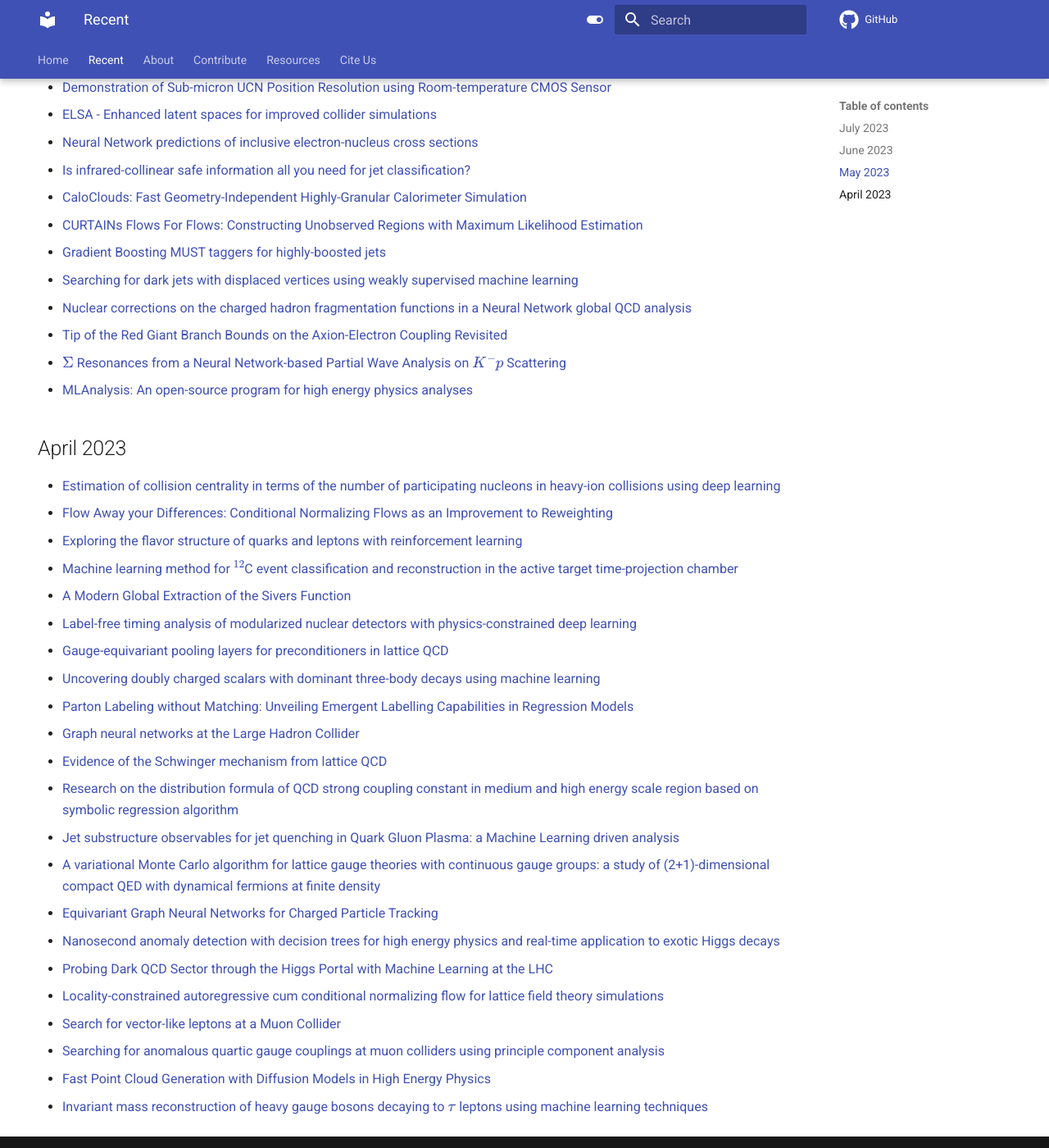
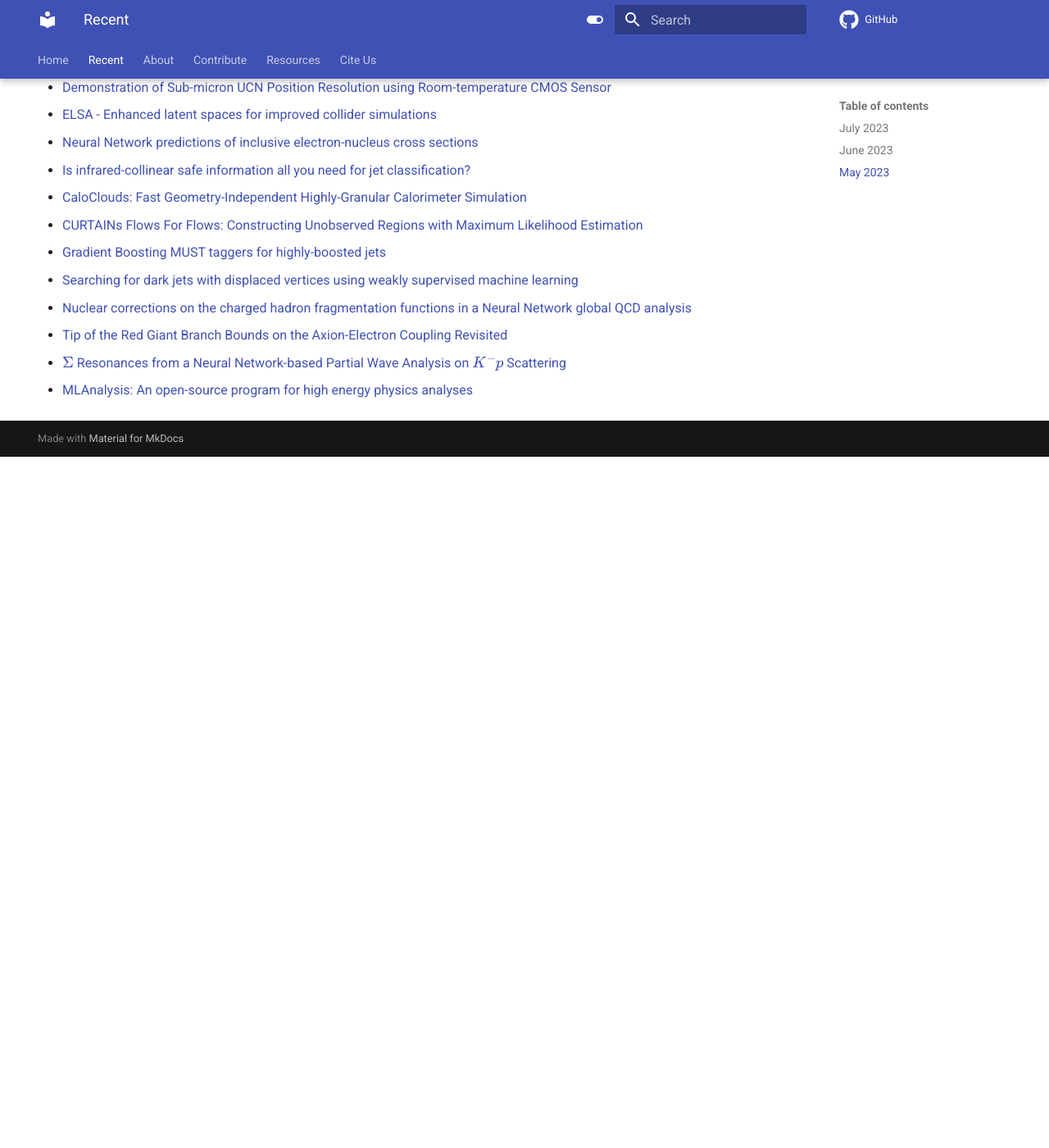
Before and after one commit to iml-wg/HEPML-LivingReview, an MkDocs documentation site: the page built from docs/recent.md, in a window 1280 px wide and 1400 px high, scrolled down 1669 px. Shown: the whole window at 82% size. Built offline with MkDocs 1.6.1 and Material for MkDocs 9.7.7, drawn with Linux system fonts in a browser that asks for light colours; comment, search, counter and statistics services are not loaded; after the commit the page ends 2226 px from its top, so only the background shows below that.

```diff
--- a/docs/recent.md
+++ b/docs/recent.md
@@ -61,27 +61,3 @@
 * [Tip of the Red Giant Branch Bounds on the Axion-Electron Coupling Revisited](https://arxiv.org/abs/2305.03113)
 * [$\Sigma$ Resonances from a Neural Network-based Partial Wave Analysis on $K^-p$ Scattering](https://arxiv.org/abs/2305.01852)
 * [MLAnalysis: An open-source program for high energy physics analyses](https://arxiv.org/abs/2305.00964)
-
-## April 2023
-* [Estimation of collision centrality in terms of the number of participating nucleons in heavy-ion collisions using deep learning](https://arxiv.org/abs/2305.00493)
-* [Flow Away your Differences: Conditional Normalizing Flows as an Improvement to Reweighting](https://arxiv.org/abs/2304.14963)
-* [Exploring the flavor structure of quarks and leptons with reinforcement learning](https://arxiv.org/abs/2304.14176)
-* [Machine learning method for $^{12}$C event classification and reconstruction in the active target time-projection chamber](https://arxiv.org/abs/2304.13233)
-* [A Modern Global Extraction of the Sivers Function](https://arxiv.org/abs/2304.14328)
-* [Label-free timing analysis of modularized nuclear detectors with physics-constrained deep learning](https://arxiv.org/abs/2304.11930)
-* [Gauge-equivariant pooling layers for preconditioners in lattice QCD](https://arxiv.org/abs/2304.10438)
-* [Uncovering doubly charged scalars with dominant three-body decays using machine learning](https://arxiv.org/abs/2304.09195)
-* [Parton Labeling without Matching: Unveiling Emergent Labelling Capabilities in Regression Models](https://arxiv.org/abs/2304.09208)
-* [Graph neural networks at the Large Hadron Collider](https://doi.org/10.1038/s42254-023-00569-0)
-* [Evidence of the Schwinger mechanism from lattice QCD](https://arxiv.org/abs/2304.07800)
-* [Research on the distribution formula of QCD strong coupling constant in medium and high energy scale region based on symbolic regression algorithm](https://arxiv.org/abs/2304.07682)
-* [Jet substructure observables for jet quenching in Quark Gluon Plasma: a Machine Learning driven analysis](https://arxiv.org/abs/2304.07196)
-* [A variational Monte Carlo algorithm for lattice gauge theories with continuous gauge groups: a study of (2+1)-dimensional compact QED with dynamical fermions at finite density](https://arxiv.org/abs/2304.05916)
-* [Equivariant Graph Neural Networks for Charged Particle Tracking](https://arxiv.org/abs/2304.05293)
-* [Nanosecond anomaly detection with decision trees for high energy physics and real-time application to exotic Higgs decays](https://arxiv.org/abs/2304.03836)
-* [Probing Dark QCD Sector through the Higgs Portal with Machine Learning at the LHC](https://arxiv.org/abs/2304.03237)
-* [Locality-constrained autoregressive cum conditional normalizing flow for lattice field theory simulations](https://arxiv.org/abs/2304.01798)
-* [Search for vector-like leptons at a Muon Collider](https://arxiv.org/abs/2304.01885)
-* [Searching for anomalous quartic gauge couplings at muon colliders using principle component analysis](https://arxiv.org/abs/2304.01505)
-* [Fast Point Cloud Generation with Diffusion Models in High Energy Physics](https://arxiv.org/abs/2304.01266)
-* [Invariant mass reconstruction of heavy gauge bosons decaying to $\tau$ leptons using machine learning techniques](https://arxiv.org/abs/2304.01126)
```
